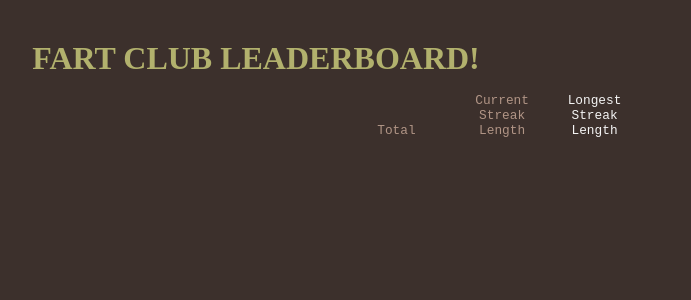
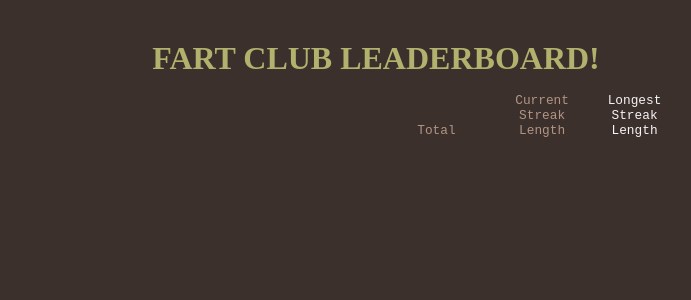
Before and after one commit to AndersSpear/fartbot, a Flask app: page / in a window 1280 px wide. Shown: the top 300 px of the page, without its empty margins (232-923 px from the left). Run offline with Flask 2, Linux system fonts and the light colour scheme; data that the repository does not hold is empty.

Commit message:
ceter a div

```diff
--- a/static/styles.css
+++ b/static/styles.css
@@ -13,7 +13,7 @@ body {
   display: flex;
   flex-direction: column;
   padding: 1rem;
-  margin-right: -11rem;
+  margin-right: -16rem;
 }
 #container {
   position: relative;
@@ -84,5 +84,5 @@ h1 {
   font-weight: bold;
   margin-top: 1rem;
   margin-bottom: 1rem;
-  margin-left: -30rem;
+  margin-left: -25rem;
 }
```
